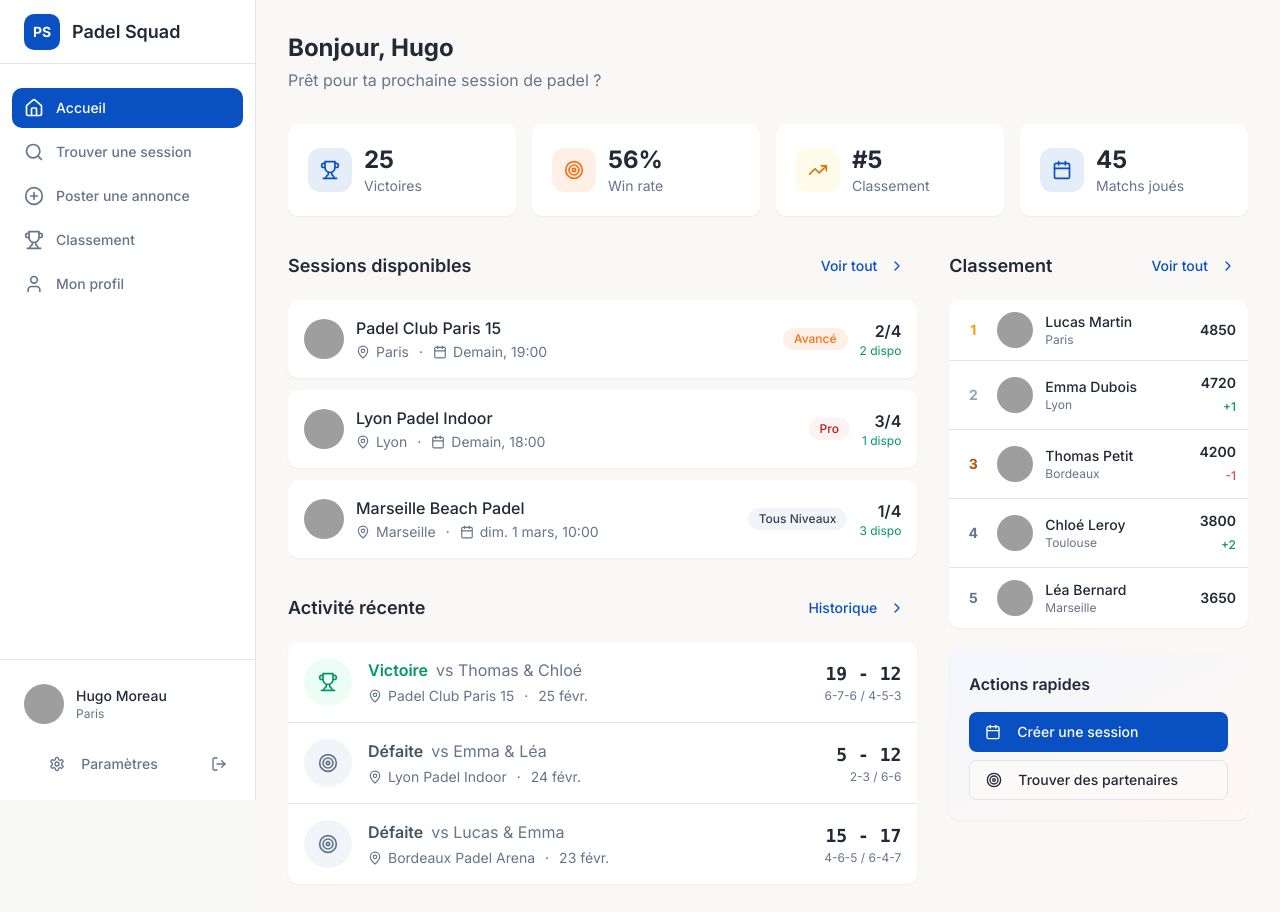
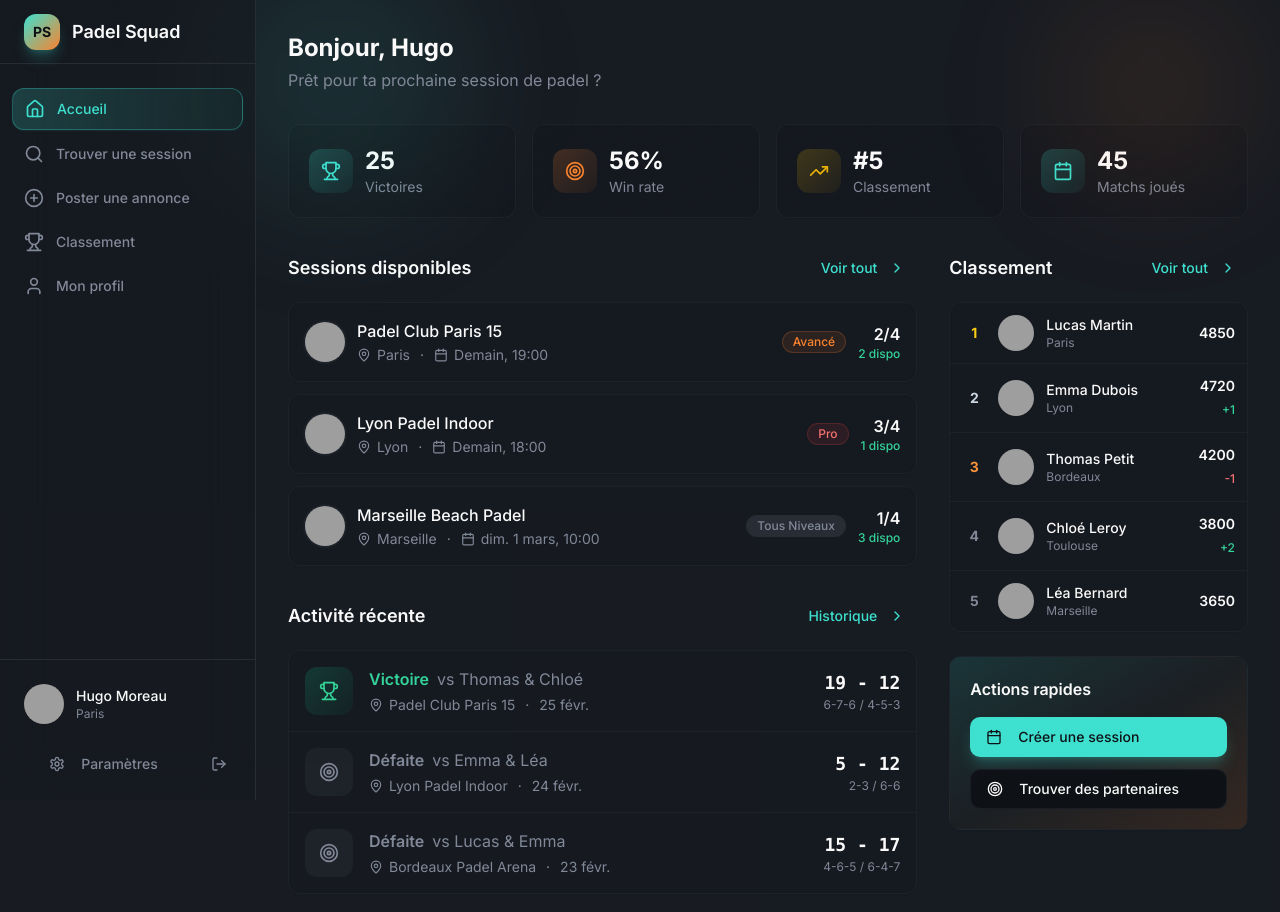
Before and after one commit to romain-blip/padelsquad, a Next.js app: page / in a window 1280 px wide. Shown: the top 912 px of the page. Built offline with nearby package versions, Linux system fonts and the light colour scheme; grey boxes are pictures that could not be loaded.

Commit message:
refactor: update design to dark futuristic theme
Modernize UI with dark, vibrant accents and glassmorphism elements.

```diff
--- a/app/globals.css
+++ b/app/globals.css
@@ -4,54 +4,52 @@
 
 @layer base {
   :root {
-    /* Padel-inspired color palette */
-    /* Background: warm off-white */
-    --background: 40 33% 98%;
-    --foreground: 215 25% 17%;
+    /* Dark futuristic theme - Premium sports app */
+    --background: 220 20% 7%;
+    --foreground: 0 0% 98%;
 
-    /* Cards: pure white with subtle warmth */
-    --card: 0 0% 100%;
-    --card-foreground: 215 25% 17%;
+    --card: 220 20% 10%;
+    --card-foreground: 0 0% 98%;
 
-    --popover: 0 0% 100%;
-    --popover-foreground: 215 25% 17%;
+    --popover: 220 20% 10%;
+    --popover-foreground: 0 0% 98%;
 
-    /* Primary: Deep blue (padel court blue) */
-    --primary: 217 91% 40%;
-    --primary-foreground: 0 0% 100%;
+    /* Primary: Electric cyan/teal */
+    --primary: 174 72% 56%;
+    --primary-foreground: 220 20% 7%;
 
-    /* Secondary: Light blue-gray */
-    --secondary: 214 32% 95%;
-    --secondary-foreground: 215 25% 17%;
+    /* Secondary: Dark elevated surface */
+    --secondary: 220 20% 14%;
+    --secondary-foreground: 0 0% 98%;
 
-    /* Muted: Warm gray */
-    --muted: 220 14% 96%;
-    --muted-foreground: 215 16% 47%;
+    /* Muted: Subtle gray */
+    --muted: 220 15% 18%;
+    --muted-foreground: 220 10% 55%;
 
-    /* Accent: Coral/Orange (padel ball color) */
-    --accent: 24 95% 53%;
+    /* Accent: Vibrant orange/coral */
+    --accent: 25 95% 58%;
     --accent-foreground: 0 0% 100%;
 
-    --destructive: 0 84% 60%;
+    --destructive: 0 72% 51%;
     --destructive-foreground: 0 0% 100%;
 
-    --border: 220 13% 90%;
-    --input: 220 13% 90%;
-    --ring: 217 91% 40%;
-    --radius: 0.625rem;
+    --border: 220 15% 18%;
+    --input: 220 15% 18%;
+    --ring: 174 72% 56%;
+    --radius: 0.75rem;
 
-    /* Chart colors */
-    --chart-1: 217 91% 40%;
-    --chart-2: 24 95% 53%;
-    --chart-3: 160 60% 45%;
-    --chart-4: 43 74% 66%;
-    --chart-5: 280 65% 60%;
+    /* Chart colors - vibrant for dark mode */
+    --chart-1: 174 72% 56%;
+    --chart-2: 25 95% 58%;
+    --chart-3: 142 71% 45%;
+    --chart-4: 280 85% 65%;
+    --chart-5: 199 89% 48%;
 
-    /* Custom colors for padel */
-    --success: 160 60% 40%;
+    /* Custom semantic colors */
+    --success: 142 71% 45%;
     --success-foreground: 0 0% 100%;
     --warning: 38 92% 50%;
-    --warning-foreground: 0 0% 100%;
+    --warning-foreground: 0 0% 7%;
   }
 }
 
--- a/components/session-card.tsx
+++ b/components/session-card.tsx
@@ -15,11 +15,11 @@ interface SessionCardProps {
 }
 
 const levelColors: Record<string, string> = {
-  "tous niveaux": "bg-slate-100 text-slate-700",
-  "débutant": "bg-emerald-50 text-emerald-700",
-  "intermédiaire": "bg-primary/10 text-primary",
-  "avancé": "bg-accent/10 text-accent",
-  "pro": "bg-red-50 text-red-700",
+  "tous niveaux": "bg-muted text-muted-foreground border border-border/50",
+  "débutant": "bg-emerald-500/10 text-emerald-400 border border-emerald-500/20",
+  "intermédiaire": "bg-primary/10 text-primary border border-primary/20",
+  "avancé": "bg-accent/10 text-accent border border-accent/20",
+  "pro": "bg-red-500/10 text-red-400 border border-red-500/20",
 }
 
 export function SessionCard({ session, onJoin, compact = false }: SessionCardProps) {
@@ -42,11 +42,11 @@ export function SessionCard({ session, onJoin, compact = false }: SessionCardPro
 
   if (compact) {
     return (
-      <Card className="hover:shadow-sm transition-all cursor-pointer border-0 shadow-sm">
+      <Card className="hover:border-primary/30 transition-all cursor-pointer border border-border/50 bg-card/50 backdrop-blur-sm group">
         <CardContent className="p-4">
           <div className="flex items-center justify-between gap-4">
             <div className="flex items-center gap-3 flex-1 min-w-0">
-              <Avatar className="w-10 h-10">
+              <Avatar className="w-10 h-10 ring-2 ring-border/50 group-hover:ring-primary/30 transition-all">
                 <AvatarImage src={session.host.avatar} alt={session.host.name} />
                 <AvatarFallback>{session.host.name.charAt(0)}</AvatarFallback>
               </Avatar>
@@ -68,8 +68,8 @@ export function SessionCard({ session, onJoin, compact = false }: SessionCardPro
               <div className="text-right">
                 <p className="font-semibold text-foreground">{session.spotsTaken}/{session.spotsTotal}</p>
                 <p className={cn(
-                  "text-xs",
-                  isFull ? "text-muted-foreground" : "text-emerald-600"
+                  "text-xs font-medium",
+                  isFull ? "text-muted-foreground" : "text-emerald-400"
                 )}>
                   {isFull ? "Complet" : `${spotsLeft} dispo`}
                 </p>
@@ -82,10 +82,10 @@ export function SessionCard({ session, onJoin, compact = false }: SessionCardPro
   }
 
   return (
-    <Card className="overflow-hidden hover:shadow-md transition-shadow border-0 shadow-sm">
+    <Card className="overflow-hidden hover:border-primary/30 transition-all border border-border/50 bg-card/50 backdrop-blur-sm">
       <CardContent className="p-0">
         {/* Header */}
-        <div className="p-5 border-b border-border">
+        <div className="p-5 border-b border-border/50">
           <div className="flex items-start justify-between gap-4">
             <div className="flex-1 min-w-0">
               <h3 className="font-semibold text-lg text-foreground">{session.club}</h3>
@@ -121,13 +121,13 @@ export function SessionCard({ session, onJoin, compact = false }: SessionCardPro
 
         {/* Description */}
         {session.description && (
-          <div className="px-5 py-4 border-b border-border">
+          <div className="px-5 py-4 border-b border-border/50">
             <p className="text-sm text-muted-foreground leading-relaxed">{session.description}</p>
           </div>
         )}
 
         {/* Footer */}
-        <div className="p-5 flex items-center justify-between bg-muted/30">
+        <div className="p-5 flex items-center justify-between bg-muted/20">
           <div className="flex items-center gap-3">
             <div className="flex items-center gap-2">
               <Avatar className="w-8 h-8">
@@ -161,7 +161,7 @@ export function SessionCard({ session, onJoin, compact = false }: SessionCardPro
             <div className="text-right mr-2">
               <p className={cn(
                 "text-sm font-semibold",
-                isFull ? "text-muted-foreground" : "text-emerald-600"
+                isFull ? "text-muted-foreground" : "text-emerald-400"
               )}>
                 {isFull ? "Complet" : `${spotsLeft} place${spotsLeft > 1 ? "s" : ""}`}
               </p>
@@ -172,6 +172,7 @@ export function SessionCard({ session, onJoin, compact = false }: SessionCardPro
               variant={isFull ? "secondary" : "default"}
               disabled={isFull}
               onClick={onJoin}
+              className={cn(!isFull && "bg-gradient-to-r from-primary to-primary/80 shadow-lg shadow-primary/25")}
             >
               {isFull ? "Complet" : "Rejoindre"}
             </Button>
--- a/components/sidebar.tsx
+++ b/components/sidebar.tsx
@@ -37,9 +37,9 @@ export function Sidebar({ activeView, onViewChange }: SidebarProps) {
   return (
     <>
       {/* Mobile header */}
-      <header className="lg:hidden fixed top-0 left-0 right-0 h-14 bg-card border-b border-border z-50 flex items-center justify-between px-4">
+      <header className="lg:hidden fixed top-0 left-0 right-0 h-14 bg-background/95 backdrop-blur-md border-b border-border z-50 flex items-center justify-between px-4">
         <Link href="/" className="flex items-center gap-2">
-          <div className="w-8 h-8 rounded-lg bg-primary flex items-center justify-center">
+          <div className="w-8 h-8 rounded-lg bg-gradient-to-br from-primary to-accent flex items-center justify-center shadow-lg shadow-primary/20">
             <span className="text-primary-foreground font-bold text-sm">PS</span>
           </div>
           <span className="font-semibold text-foreground">Padel Squad</span>
@@ -64,7 +64,7 @@ export function Sidebar({ activeView, onViewChange }: SidebarProps) {
       {/* Sidebar */}
       <aside
         className={cn(
-          "fixed top-0 left-0 h-full bg-card border-r border-border z-50 transition-transform duration-300",
+          "fixed top-0 left-0 h-full bg-card/50 backdrop-blur-xl border-r border-border z-50 transition-transform duration-300",
           "w-64 lg:translate-x-0",
           mobileOpen ? "translate-x-0" : "-translate-x-full lg:translate-x-0"
         )}
@@ -73,7 +73,7 @@ export function Sidebar({ activeView, onViewChange }: SidebarProps) {
           {/* Logo */}
           <div className="h-16 flex items-center px-6 border-b border-border">
             <Link href="/" className="flex items-center gap-3">
-              <div className="w-9 h-9 rounded-lg bg-primary flex items-center justify-center">
+              <div className="w-9 h-9 rounded-lg bg-gradient-to-br from-primary to-accent flex items-center justify-center shadow-lg shadow-primary/25">
                 <span className="text-primary-foreground font-bold text-sm">PS</span>
               </div>
               <span className="font-semibold text-lg text-foreground">Padel Squad</span>
@@ -91,9 +91,9 @@ export function Sidebar({ activeView, onViewChange }: SidebarProps) {
                       setMobileOpen(false)
                     }}
                     className={cn(
-                      "w-full flex items-center gap-3 px-3 py-2.5 rounded-lg text-sm font-medium transition-colors",
+                      "w-full flex items-center gap-3 px-3 py-2.5 rounded-lg text-sm font-medium transition-all duration-200",
                       activeView === item.id
-                        ? "bg-primary text-primary-foreground"
+                        ? "bg-gradient-to-r from-primary/20 to-primary/5 text-primary border border-primary/30 shadow-sm shadow-primary/10"
                         : "text-muted-foreground hover:bg-muted hover:text-foreground"
                     )}
                   >
@@ -131,20 +131,20 @@ export function Sidebar({ activeView, onViewChange }: SidebarProps) {
       </aside>
 
       {/* Mobile bottom nav */}
-      <nav className="lg:hidden fixed bottom-0 left-0 right-0 bg-card border-t border-border z-40">
+      <nav className="lg:hidden fixed bottom-0 left-0 right-0 bg-background/95 backdrop-blur-md border-t border-border z-40">
         <div className="flex items-center justify-around py-2 safe-area-pb">
           {navItems.slice(0, 5).map((item) => (
             <button
               key={item.id}
               onClick={() => onViewChange(item.id)}
               className={cn(
-                "flex flex-col items-center gap-1 p-2 rounded-lg transition-colors min-w-[56px]",
+                "flex flex-col items-center gap-1 p-2 rounded-xl transition-all duration-200 min-w-[56px]",
                 activeView === item.id
-                  ? "text-primary"
+                  ? "text-primary bg-primary/10"
                   : "text-muted-foreground"
               )}
             >
-              <item.icon className={cn("h-5 w-5", activeView === item.id && "stroke-[2.5px]")} />
+              <item.icon className={cn("h-5 w-5", activeView === item.id && "drop-shadow-[0_0_8px_hsl(var(--primary))]")} />
               <span className="text-[10px] font-medium">{item.label.split(" ")[0]}</span>
             </button>
           ))}
--- a/components/views/home-view.tsx
+++ b/components/views/home-view.tsx
@@ -21,21 +21,23 @@ export function HomeView({ onNavigate }: HomeViewProps) {
   return (
     <div className="space-y-8">
       {/* Welcome header */}
-      <div>
-        <h1 className="text-2xl font-bold text-foreground">
+      <div className="relative">
+        <div className="absolute -top-20 -left-20 w-64 h-64 bg-primary/10 rounded-full blur-3xl pointer-events-none" />
+        <div className="absolute -top-10 right-0 w-48 h-48 bg-accent/10 rounded-full blur-3xl pointer-events-none" />
+        <h1 className="text-2xl font-bold text-foreground relative">
           Bonjour, {currentUser.name.split(" ")[0]}
         </h1>
-        <p className="text-muted-foreground mt-1">
+        <p className="text-muted-foreground mt-1 relative">
           Prêt pour ta prochaine session de padel ?
         </p>
       </div>
 
       {/* Stats cards */}
       <div className="grid grid-cols-2 lg:grid-cols-4 gap-4">
-        <Card className="border-0 shadow-sm">
+        <Card className="border border-border/50 bg-gradient-to-br from-card to-card/50 hover:border-primary/50 transition-all duration-300 group">
           <CardContent className="p-5">
             <div className="flex items-center gap-3">
-              <div className="p-3 rounded-xl bg-primary/10">
+              <div className="p-3 rounded-xl bg-gradient-to-br from-primary/20 to-primary/5 group-hover:shadow-lg group-hover:shadow-primary/20 transition-shadow">
                 <Trophy className="w-5 h-5 text-primary" />
               </div>
               <div>
@@ -46,10 +48,10 @@ export function HomeView({ onNavigate }: HomeViewProps) {
           </CardContent>
         </Card>
 
-        <Card className="border-0 shadow-sm">
+        <Card className="border border-border/50 bg-gradient-to-br from-card to-card/50 hover:border-accent/50 transition-all duration-300 group">
           <CardContent className="p-5">
             <div className="flex items-center gap-3">
-              <div className="p-3 rounded-xl bg-accent/10">
+              <div className="p-3 rounded-xl bg-gradient-to-br from-accent/20 to-accent/5 group-hover:shadow-lg group-hover:shadow-accent/20 transition-shadow">
                 <Target className="w-5 h-5 text-accent" />
               </div>
               <div>
@@ -60,11 +62,11 @@ export function HomeView({ onNavigate }: HomeViewProps) {
           </CardContent>
         </Card>
 
-        <Card className="border-0 shadow-sm">
+        <Card className="border border-border/50 bg-gradient-to-br from-card to-card/50 hover:border-yellow-500/50 transition-all duration-300 group">
           <CardContent className="p-5">
             <div className="flex items-center gap-3">
-              <div className="p-3 rounded-xl bg-amber-50">
-                <TrendingUp className="w-5 h-5 text-amber-600" />
+              <div className="p-3 rounded-xl bg-gradient-to-br from-yellow-500/20 to-yellow-500/5 group-hover:shadow-lg group-hover:shadow-yellow-500/20 transition-shadow">
+                <TrendingUp className="w-5 h-5 text-yellow-500" />
               </div>
               <div>
                 <p className="text-2xl font-bold text-foreground">#{currentUser.rank}</p>
@@ -74,10 +76,10 @@ export function HomeView({ onNavigate }: HomeViewProps) {
           </CardContent>
         </Card>
 
-        <Card className="border-0 shadow-sm">
+        <Card className="border border-border/50 bg-gradient-to-br from-card to-card/50 hover:border-primary/50 transition-all duration-300 group">
           <CardContent className="p-5">
             <div className="flex items-center gap-3">
-              <div className="p-3 rounded-xl bg-primary/10">
+              <div className="p-3 rounded-xl bg-gradient-to-br from-primary/20 to-primary/5 group-hover:shadow-lg group-hover:shadow-primary/20 transition-shadow">
                 <Calendar className="w-5 h-5 text-primary" />
               </div>
               <div>
@@ -117,8 +119,8 @@ export function HomeView({ onNavigate }: HomeViewProps) {
                 <ChevronRight className="w-4 h-4 ml-1" />
               </Button>
             </div>
-            <Card className="border-0 shadow-sm">
-              <CardContent className="p-0 divide-y divide-border">
+            <Card className="border border-border/50 bg-card/50 backdrop-blur-sm">
+              <CardContent className="p-0 divide-y divide-border/50">
                 {recentMatches.map((match) => {
                   const userInTeam1 = match.players.team1.some(p => p.id === currentUser.id)
                   const userTeam = userInTeam1 ? "team1" : "team2"
@@ -126,22 +128,22 @@ export function HomeView({ onNavigate }: HomeViewProps) {
                   const isWinner = match.winner === userTeam
 
                   return (
-                    <div key={match.id} className="p-4 flex items-center gap-4 hover:bg-muted/50 transition-colors">
+                    <div key={match.id} className="p-4 flex items-center gap-4 hover:bg-muted/30 transition-colors">
                       <div className={cn(
-                        "w-12 h-12 rounded-full flex items-center justify-center flex-shrink-0",
-                        isWinner ? "bg-emerald-50" : "bg-slate-100"
+                        "w-12 h-12 rounded-xl flex items-center justify-center flex-shrink-0",
+                        isWinner ? "bg-gradient-to-br from-emerald-500/20 to-emerald-500/5" : "bg-muted/50"
                       )}>
                         {isWinner ? (
-                          <Trophy className="w-5 h-5 text-emerald-600" />
+                          <Trophy className="w-5 h-5 text-emerald-400" />
                         ) : (
-                          <Target className="w-5 h-5 text-slate-500" />
+                          <Target className="w-5 h-5 text-muted-foreground" />
                         )}
                       </div>
                       <div className="flex-1 min-w-0">
                         <div className="flex items-center gap-2 flex-wrap">
                           <span className={cn(
                             "font-semibold",
-                            isWinner ? "text-emerald-600" : "text-slate-600"
+                            isWinner ? "text-emerald-400" : "text-muted-foreground"
                           )}>
                             {isWinner ? "Victoire" : "Défaite"}
                           </span>
@@ -183,21 +185,21 @@ export function HomeView({ onNavigate }: HomeViewProps) {
                 <ChevronRight className="w-4 h-4 ml-1" />
               </Button>
             </div>
-            <Card className="border-0 shadow-sm">
-              <CardContent className="p-0 divide-y divide-border">
+            <Card className="border border-border/50 bg-card/50 backdrop-blur-sm">
+              <CardContent className="p-0 divide-y divide-border/50">
                 {topPlayers.map((entry, index) => (
                   <div
                     key={entry.player.id}
                     className={cn(
-                      "p-3 flex items-center gap-3 hover:bg-muted/50 transition-colors",
-                      entry.player.id === currentUser.id && "bg-primary/5"
+                      "p-3 flex items-center gap-3 hover:bg-muted/30 transition-colors",
+                      entry.player.id === currentUser.id && "bg-primary/10 border-l-2 border-l-primary"
                     )}
                   >
                     <span className={cn(
                       "w-6 text-center font-bold text-sm",
-                      index === 0 && "text-amber-500",
-                      index === 1 && "text-slate-400",
-                      index === 2 && "text-amber-700",
+                      index === 0 && "text-yellow-400",
+                      index === 1 && "text-slate-300",
+                      index === 2 && "text-orange-400",
                       index > 2 && "text-muted-foreground"
                     )}>
                       {entry.rank}
@@ -215,7 +217,7 @@ export function HomeView({ onNavigate }: HomeViewProps) {
                       {entry.change !== "same" && (
                         <span className={cn(
                           "text-xs font-medium",
-                          entry.change === "up" ? "text-emerald-600" : "text-red-500"
+                          entry.change === "up" ? "text-emerald-400" : "text-red-400"
                         )}>
                           {entry.change === "up" ? "+" : "-"}{entry.changeAmount}
                         </span>
@@ -228,12 +230,13 @@ export function HomeView({ onNavigate }: HomeViewProps) {
           </section>
 
           {/* Quick actions */}
-          <Card className="border-0 shadow-sm bg-gradient-to-br from-primary/5 to-accent/5">
-            <CardContent className="p-5">
+          <Card className="border border-border/50 bg-gradient-to-br from-primary/10 via-card to-accent/10 overflow-hidden relative">
+            <div className="absolute inset-0 bg-gradient-to-br from-primary/5 to-accent/5" />
+            <CardContent className="p-5 relative">
               <h3 className="font-semibold text-foreground mb-4">Actions rapides</h3>
-              <div className="space-y-2">
+              <div className="space-y-3">
                 <Button
-                  className="w-full justify-start"
+                  className="w-full justify-start bg-gradient-to-r from-primary to-primary/80 hover:from-primary/90 hover:to-primary/70 shadow-lg shadow-primary/25"
                   onClick={() => onNavigate("create")}
                 >
                   <Calendar className="w-4 h-4 mr-2" />
@@ -241,7 +244,7 @@ export function HomeView({ onNavigate }: HomeViewProps) {
                 </Button>
                 <Button
                   variant="outline"
-                  className="w-full justify-start"
+                  className="w-full justify-start border-border/50 hover:bg-muted/50 hover:border-primary/50"
                   onClick={() => onNavigate("search")}
                 >
                   <Target className="w-4 h-4 mr-2" />
```
Also changed, not shown: components/create-session-form.tsx (+39 -24 lines), components/views/create-view.tsx (+4 -3 lines), components/views/profile-view.tsx (+41 -40 lines), components/views/ranking-view.tsx (+40 -38 lines), components/views/search-view.tsx (+19 -16 lines).
